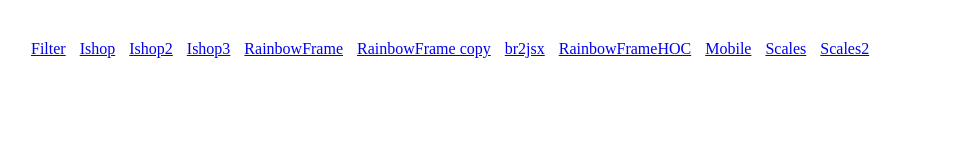
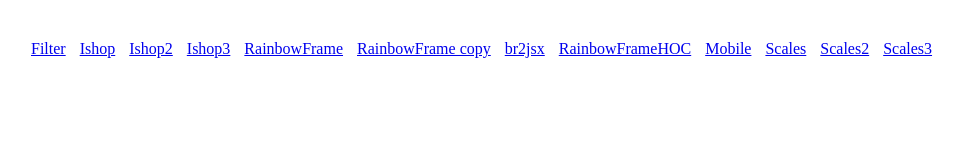
Before and after one commit to mariariazanova/FD3-Riazanova-1, a plain HTML site: page index.html in a window 1280 px wide. Shown: the whole page, without its empty margins (9-972 px from the left). Drawn offline with Linux system fonts and the light colour scheme.

Commit message:
Update index.html

```diff
--- a/index.html
+++ b/index.html
@@ -22,6 +22,7 @@
     <a href="Mobile/index.html">Mobile</a>
     <a href="Scales/index.html">Scales</a>
     <a href="Scales2/index.html">Scales2</a>
+    <a href="Scales3/index.html">Scales3</a>
 
 
   </nav>
```
